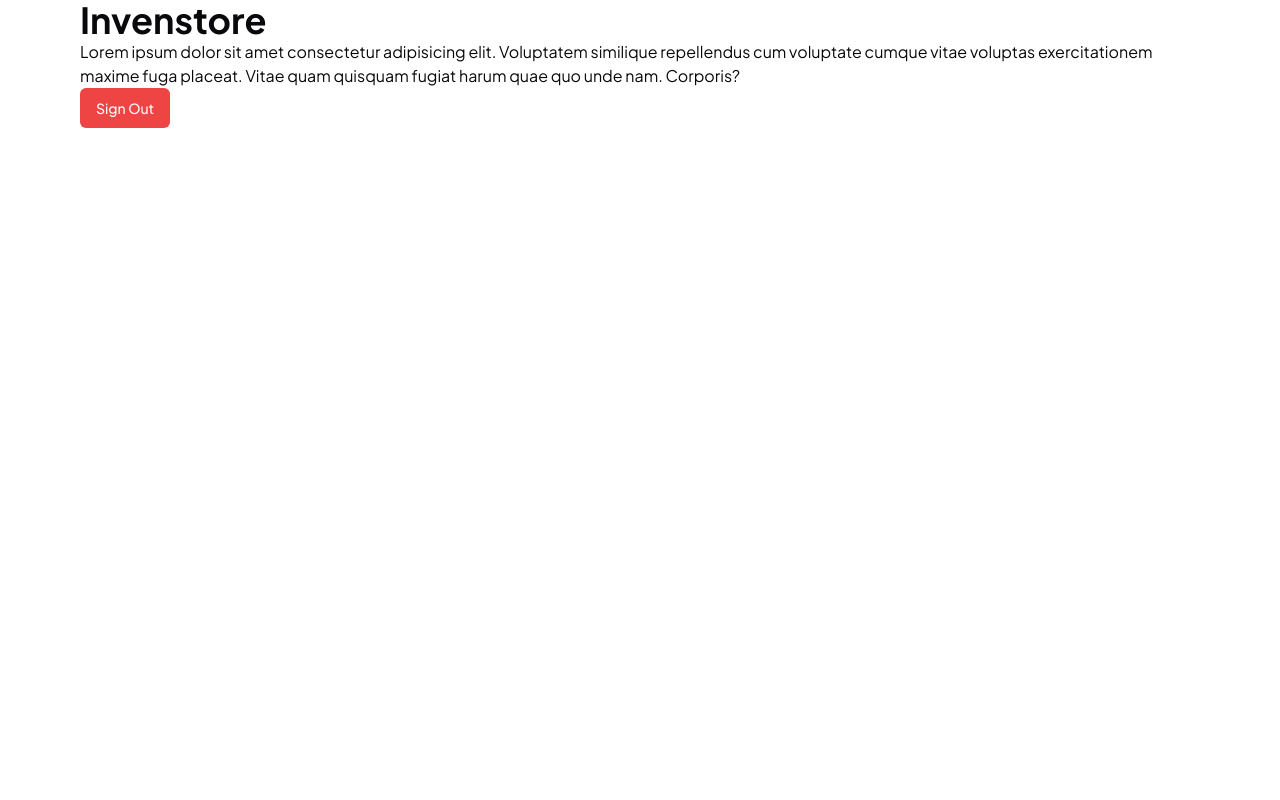
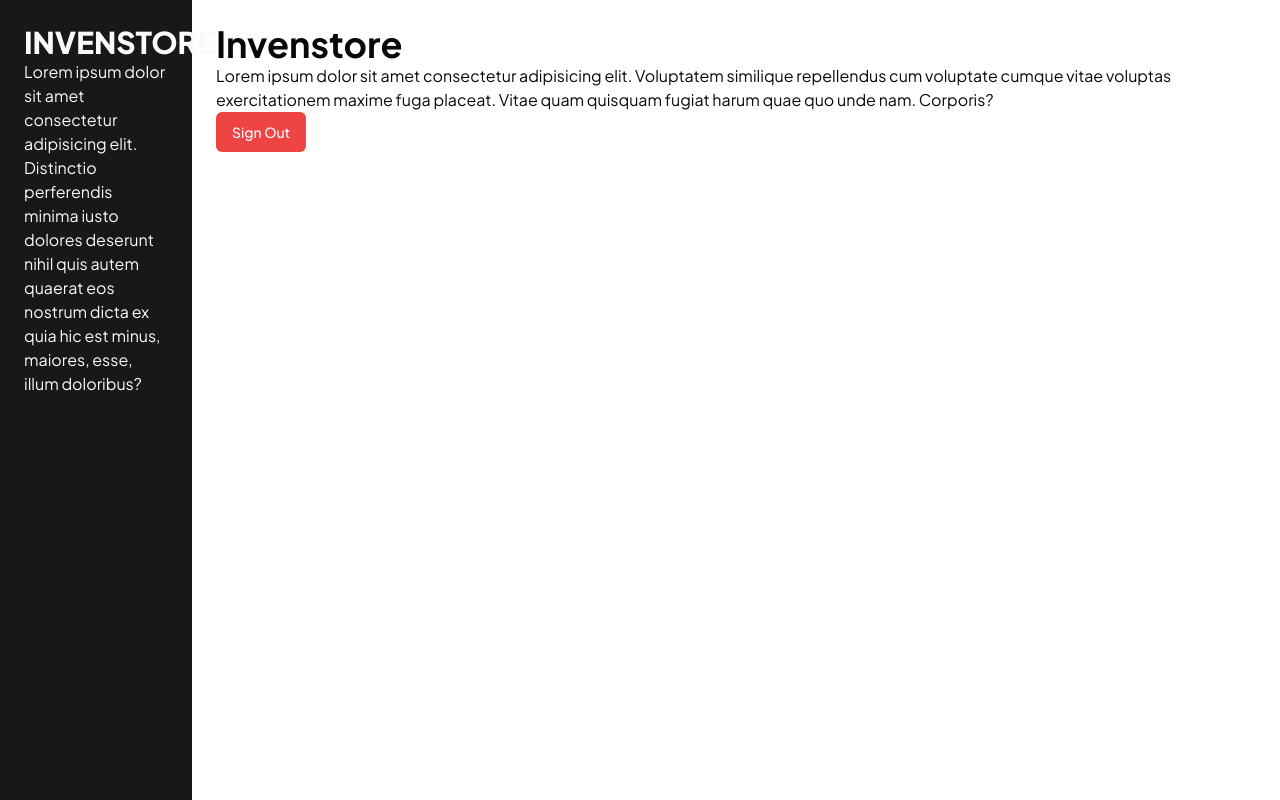
Before and after one commit to rizky-pm/invenstore, a React (Vite) app: page / in a window 1280 px wide. Built offline with nearby package versions, Linux system fonts and the light colour scheme; no server answers; sample sign-in values are in the browser's storage.

Commit message:
refactor/add : add sidebar for all menu except /sign-in and /sign-up page
move MaxWidthWrapper component from top level to per page component

```diff
--- /dev/null
+++ b/src/components/Sidebar.tsx
@@ -0,0 +1,23 @@
+import { useLocation } from 'react-router-dom';
+
+const Sidebar = () => {
+  const { pathname } = useLocation();
+  const pathWithoutNavbar = ['/sign-in', '/sign-up'];
+
+  if (pathWithoutNavbar.includes(pathname)) {
+    return null;
+  }
+
+  return (
+    <aside className='flex flex-col w-[15%] p-6 h-screen fixed top-0 left-0 bg-primary text-primary-foreground'>
+      <h1 className='text-3xl font-black'>INVENSTORE</h1>
+      <p>
+        Lorem ipsum dolor sit amet consectetur adipisicing elit. Distinctio
+        perferendis minima iusto dolores deserunt nihil quis autem quaerat eos
+        nostrum dicta ex quia hic est minus, maiores, esse, illum doloribus?
+      </p>
+    </aside>
+  );
+};
+
+export default Sidebar;
--- a/src/main.tsx
+++ b/src/main.tsx
@@ -2,13 +2,10 @@ import React from 'react';
 import ReactDOM from 'react-dom/client';
 
 import './index.css';
-import MaxWidthWrapper from './components/MaxWidthWrapper.tsx';
 import Providers from './components/Providers.tsx';
 
 ReactDOM.createRoot(document.getElementById('root')!).render(
   <React.StrictMode>
-    <MaxWidthWrapper>
-      <Providers />
-    </MaxWidthWrapper>
+    <Providers />
   </React.StrictMode>
 );
--- a/src/pages/Home/index.tsx
+++ b/src/pages/Home/index.tsx
@@ -12,7 +12,7 @@ const Home = () => {
   };
 
   return (
-    <main>
+    <main className='p-6 ml-[15%]'>
       <h1 className='text-4xl font-bold'>Invenstore</h1>
       <p>
         Lorem ipsum dolor sit amet consectetur adipisicing elit. Voluptatem
@@ -20,6 +20,7 @@ const Home = () => {
         maxime fuga placeat. Vitae quam quisquam fugiat harum quae quo unde nam.
         Corporis?
       </p>
+
       <Button variant={'destructive'} onClick={handleSignOut}>
         Sign Out
       </Button>
--- a/src/pages/SignIn/index.tsx
+++ b/src/pages/SignIn/index.tsx
@@ -12,6 +12,7 @@ import { useNavigate, useLocation, useLoaderData } from 'react-router-dom';
 import { Input } from '@/components/ui/input';
 import { Label } from '@/components/ui/label';
 import { Button } from '@/components/ui/button';
+import MaxWidthWrapper from '@/components/MaxWidthWrapper';
 
 import { useEffect } from 'react';
 
@@ -55,7 +56,7 @@ const SignIn = () => {
   }, [navigate, pathname]);
 
   return (
-    <main className='relative h-screen'>
+    <MaxWidthWrapper className='relative h-screen'>
       <div className='absolute top-1/2 left-1/2 -translate-x-1/2 -translate-y-1/2 flex flex-col w-1/3 p-8 rounded-md'>
         <h1 className='text-4xl font-black tracking-widest'>INVENSTORE</h1>
         <p>Sign in to continue</p>
@@ -79,7 +80,7 @@ const SignIn = () => {
           </Button>
         </form>
       </div>
-    </main>
+    </MaxWidthWrapper>
   );
 };
 
--- a/src/routes/ProtectedRoute.tsx
+++ b/src/routes/ProtectedRoute.tsx
@@ -3,6 +3,7 @@ import { useNavigate } from 'react-router-dom';
 import { onAuthStateChanged } from 'firebase/auth';
 
 import { firebaseAuth } from '@/firebase';
+import Sidebar from '@/components/Sidebar';
 
 interface IProtectedRoute {
   children: ReactNode;
@@ -21,7 +22,12 @@ const ProtectedRoute = ({ children }: IProtectedRoute) => {
     return () => unsubscribe();
   }, []);
 
-  return <>{children}</>;
+  return (
+    <main className='flex'>
+      <Sidebar />
+      {children}
+    </main>
+  );
 };
 
 export default ProtectedRoute;
```
